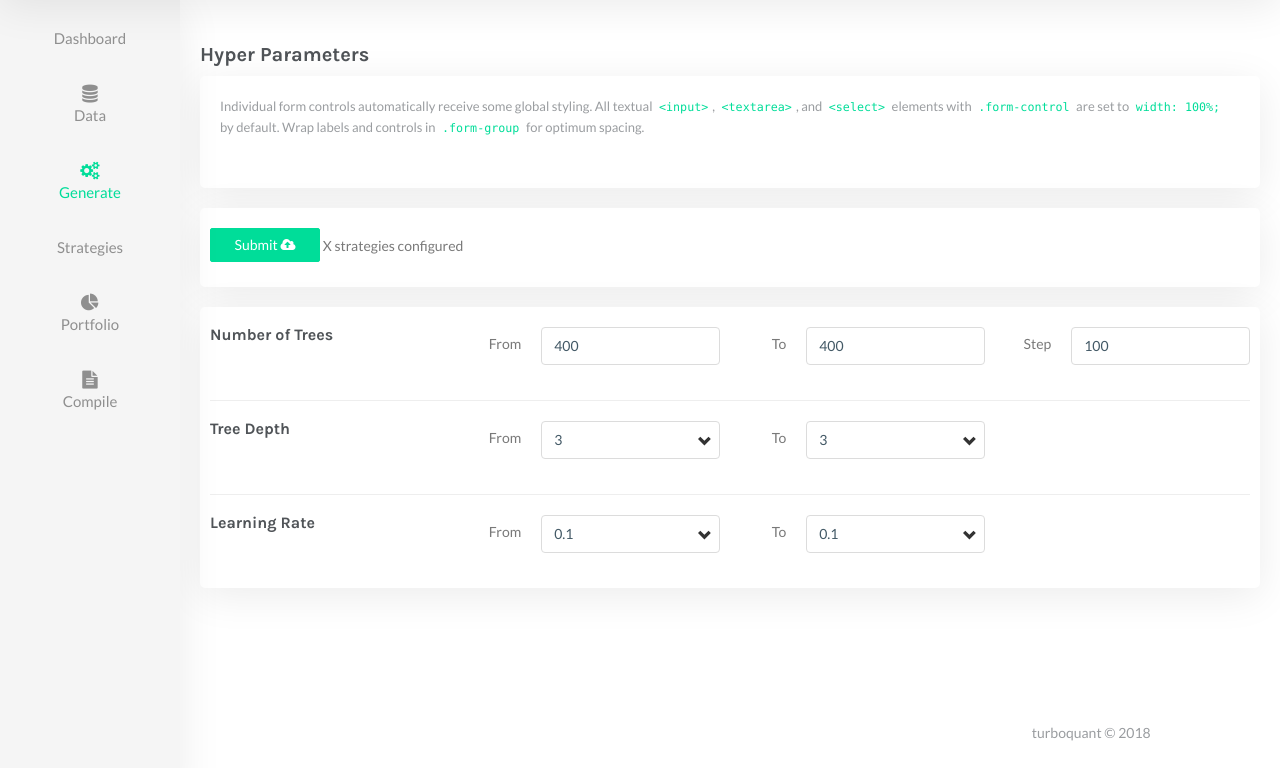
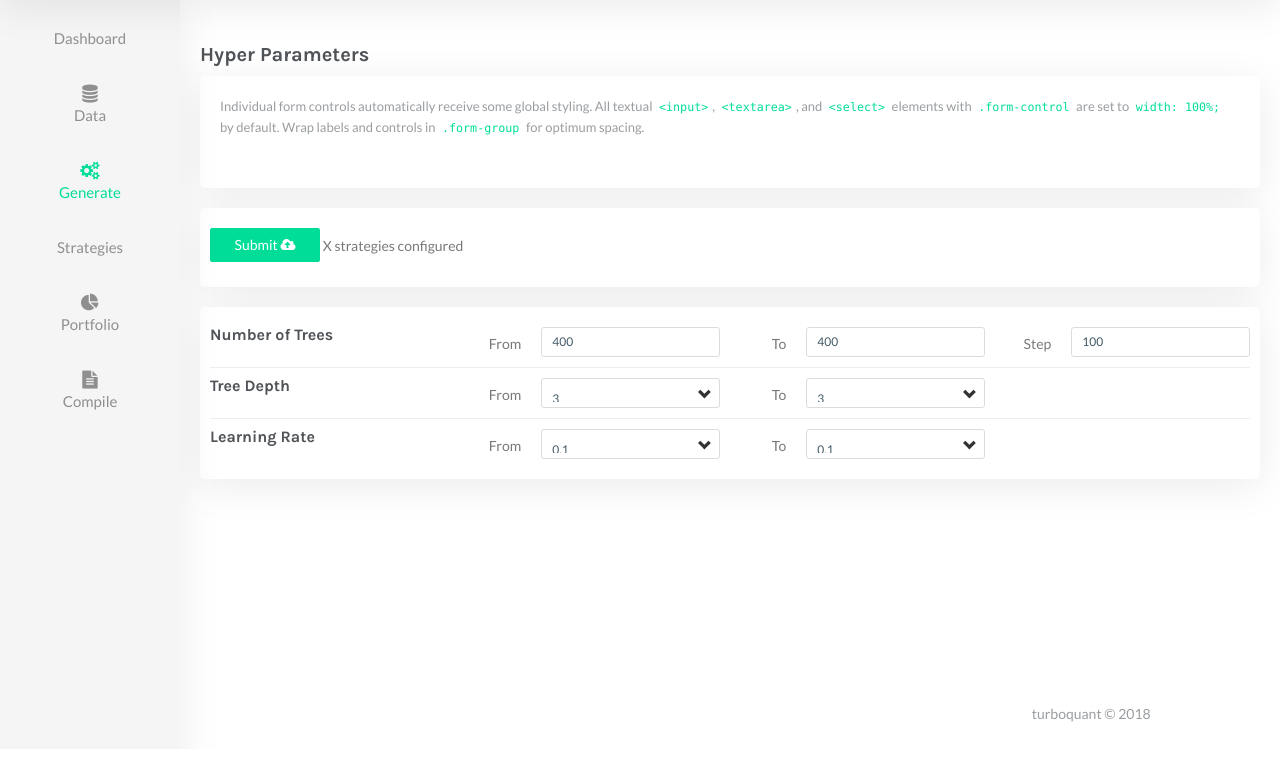
Before and after one commit to cg94301/turboquant, a Flask app: page /quant/generate/ in a window 1280 px wide; the page is wider, and only the part inside the window is pictured. Shown: the part 61-829 px from the top of that part. After the commit the page ends 783 px from the top of that part, so only its background shows below. Run offline with Flask 2, Linux system fonts and the light colour scheme; the visitor is signed in with stand-in values (Sample User, id 1); data comes from the database, SQL or seed files in the repository; data that the repository does not hold is empty; parts of the project's set-up code (start-up, migrations or seed data) failed here and were passed over; some libraries are stand-ins or nearby versions.

Commit message:
make form entry more compact

```diff
--- a/turboquant/blueprints/quant/templates/quant/page/data.html
+++ b/turboquant/blueprints/quant/templates/quant/page/data.html
@@ -146,7 +146,7 @@
                         {% if ticker.skip == False %}
                         <!-- <span class="label label-success"> No </span> -->
                         {% else %}
-                        <span class="label label-danger"> yes </span>
+                        <span class="label label-danger"> skipped </span>
                         {% endif %}
                       </td>
                       <td>
--- a/turboquant/blueprints/quant/templates/quant/page/generate.html
+++ b/turboquant/blueprints/quant/templates/quant/page/generate.html
@@ -90,7 +90,7 @@
                         <div class="form-group">
                           <label for="num-round" class="col-sm-3 control-label">From</label>
                           <div class="col-sm-9">
-                            <input type="text" class="form-control" id="num-round" value="400" name="num-round-from" placeholder="{{ form.description }}">
+                            <input type="text" class="form-control input-sm" id="num-round" value="400" name="num-round-from" placeholder="{{ form.description }}">
                           </div>
                         </div>
                       </div>
@@ -99,7 +99,7 @@
                         <div class="form-group">
                           <label for="max-depth" class="col-sm-3 control-label">To</label>
                           <div class="col-sm-9">
-                            <input type="text" class="form-control" id="max-depth" value="400" name="num-round-to" placeholder="How deep?">
+                            <input type="text" class="form-control input-sm" id="max-depth" value="400" name="num-round-to" placeholder="How deep?">
                           </div>
                         </div>
                       </div>
@@ -108,7 +108,7 @@
                         <div class="form-group">
                           <label for="eta" class="col-sm-3 control-label">Step</label>
                           <div class="col-sm-9">
-                            <input type="text" class="form-control" id="eta" value="100" name="num-round-step" placeholder="How fast?">
+                            <input type="text" class="form-control input-sm" id="eta" value="100" name="num-round-step" placeholder="How fast?">
                           </div>
                         </div>
                       </div>
@@ -133,7 +133,7 @@
                         <div class="form-group">
                           <label for="num-round" class="col-sm-3 control-label">From</label>
                           <div class="col-sm-9">
-                            <select class="form-control" name="max-depth-from">
+                            <select class="form-control input-sm" name="max-depth-from">
                               <option>1</option>
                               <option>2</option>
                               <option selected="selected">3</option>
@@ -153,7 +153,7 @@
                         <div class="form-group">
                           <label for="max-depth" class="col-sm-3 control-label">To</label>
                           <div class="col-sm-9">
-                            <select class="form-control" name="max-depth-to">
+                            <select class="form-control input-sm" name="max-depth-to">
                               <option>1</option>
                               <option>2</option>
                               <option selected="selected">3</option>
@@ -200,7 +200,7 @@
                           <label for="num-round" class="col-sm-3 control-label">From</label>
                           <div class="col-sm-9">
                             <!-- <input type="text" class="form-control" id="num-round" value="100" name="num-round" placeholder="{{ form.description }}"> -->
-                            <select class="form-control" name="eta-from">
+                            <select class="form-control input-sm" name="eta-from">
                               <option>1</option>
                               <option selected="selected">0.1</option>
                               <option>0.01</option>
@@ -215,7 +215,7 @@
                           <label for="max-depth" class="col-sm-3 control-label">To</label>
                           <div class="col-sm-9">
                             <!-- <input type="text" class="form-control" id="max-depth" value="3" name="max-depth" placeholder="How deep?"> -->
-                            <select class="form-control" name="eta-to">
+                            <select class="form-control input-sm" name="eta-to">
                               <option>1</option>
                               <option selected="selected">0.1</option>
                               <option>0.01</option>
--- a/turboquant/static/styles/main.css
+++ b/turboquant/static/styles/main.css
@@ -179,6 +179,16 @@ table.menu {
     width: 410px;
 }
 
+/* move input group closer together */
+.form-horizontal .form-group {
+    margin-bottom: 0px;
+}
+
+.form-horizontal hr {
+    margin-top: 10px;
+    margin-bottom: 10px;
+}
+
 /* Admin dashboard
 -------------------------------------------------- */
 #bulk_actions {
```
Also changed, not shown: turboquant/blueprints/quant/tasks.py (+19 -2 lines).
